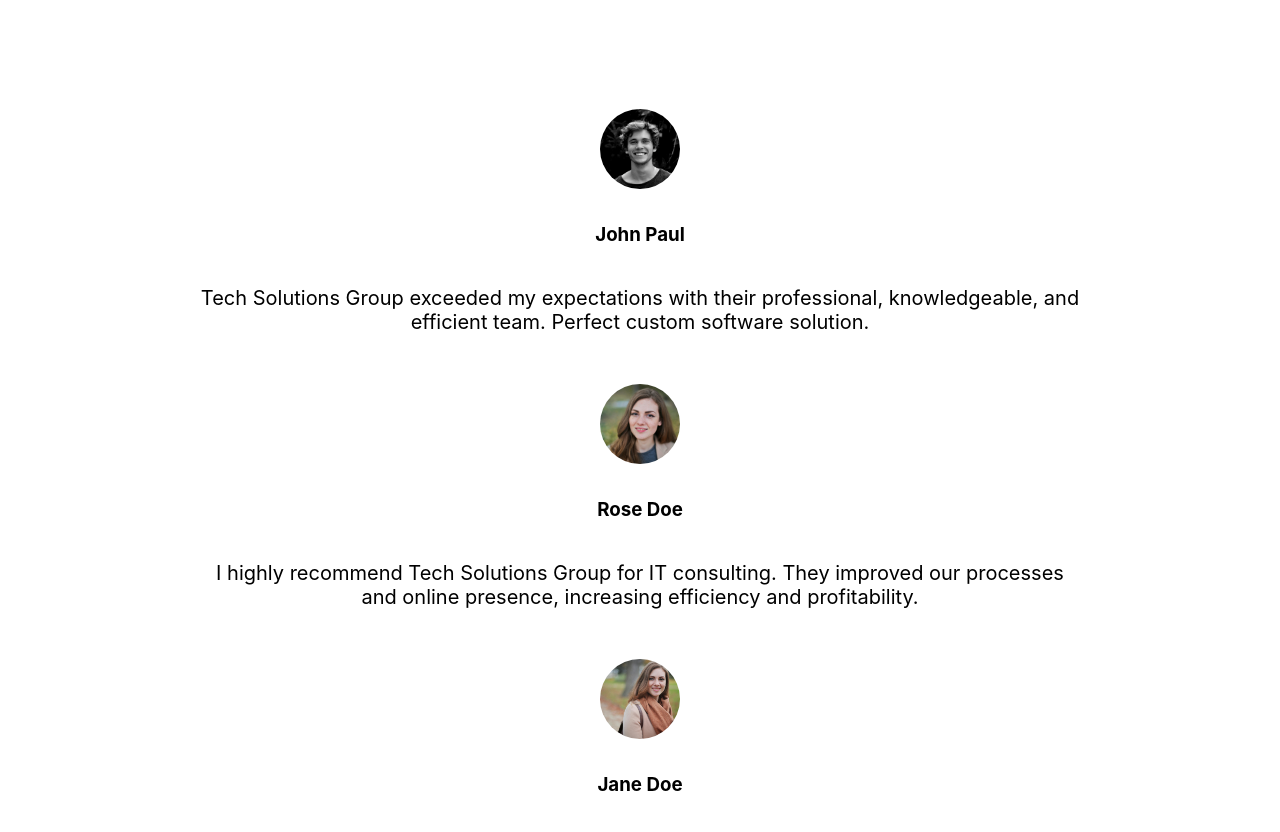
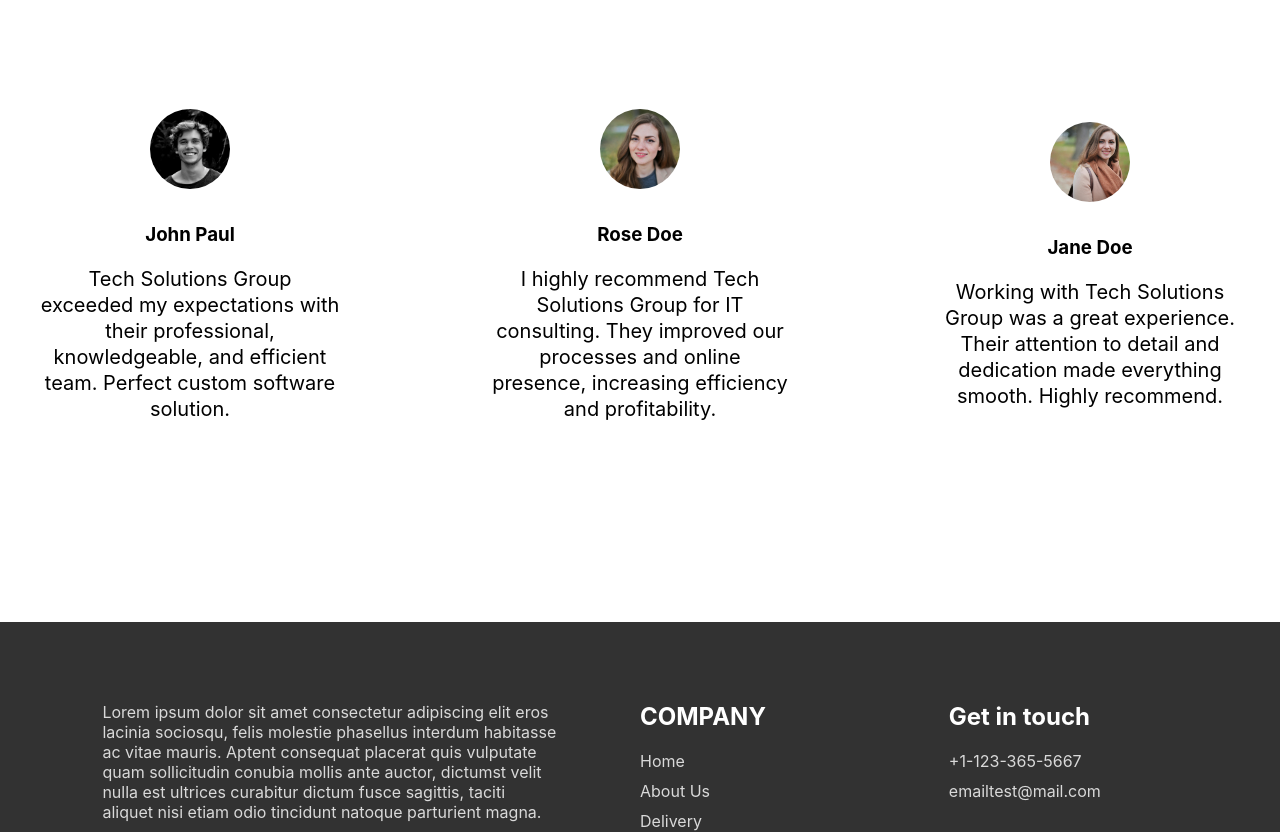
Before and after one commit to PotatoDoge/startup-website, a React (Create React App) app: page / in a window 1280 px wide. Shown: the part 3772-4604 px from the top of the page. Built offline with nearby package versions, Linux system fonts and the light colour scheme.

Commit message:
Fix review css

```diff
--- a/src/components/Reviews/Review.css
+++ b/src/components/Reviews/Review.css
@@ -15,29 +15,23 @@
 
 .reviews-content {
     width: 100%;
-    height: auto;
+    display: flex;
     justify-content: center;
     align-items: center;
-    display: grid;
-    grid-template-columns: repeat(auto-fill, minmax(400px, 1fr));
+    gap: 150px;
     margin-top: 100px;
-    padding-left: 200px;
-    padding-right: 200px;
-    gap: 130px;
-    row-gap: 50px;
 }
 
-.review-content{
-    width: 100%;
-    margin: auto;
+.review-content {
+    display: flex;
+    flex-direction: column;
+    align-items: center;
+    justify-content: center;
     transition: 0.3s;
     animation: fadeIn 2s;
-    display: flex;
-    align-items: center;
-    justify-content: center;
-    flex-direction: column;
-    gap: 30px;
+    width: 300px; /* Set a fixed width for each review content */
 }
+
 
 .reviewer-image img {
     width: 80px;
@@ -50,9 +44,12 @@
     text-align: center;
     display: flex;
     flex-direction: column;
-    gap: 40px;
+    gap: 20px;
+    padding-top: 30px;
 }
 
 .reviewer-text p{
     font-size: 20px;
+    text-align: center;
+    line-height: 1.3;
 }
```
